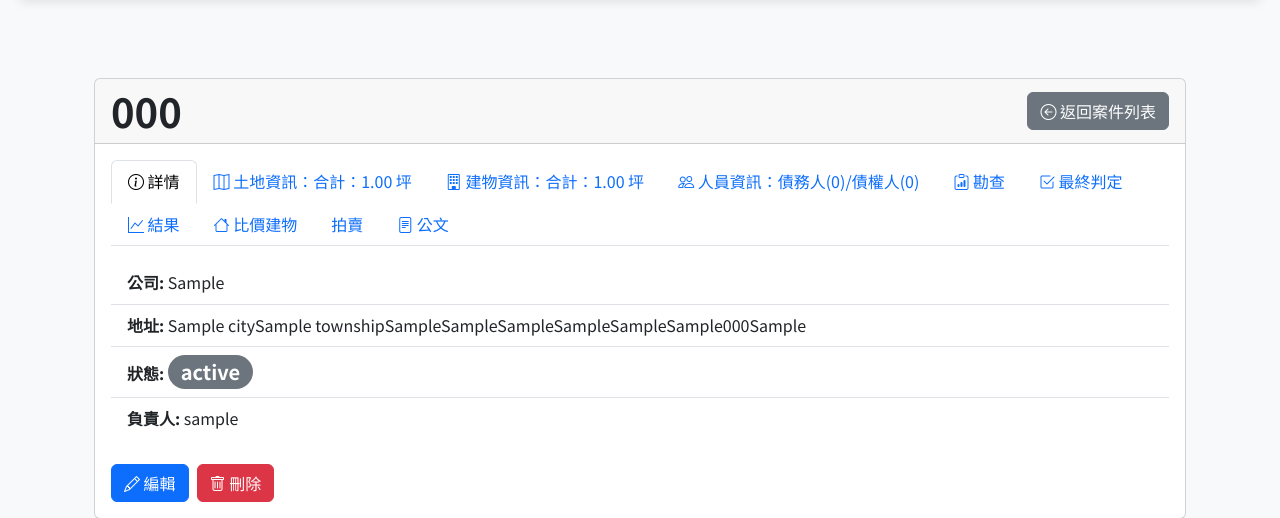
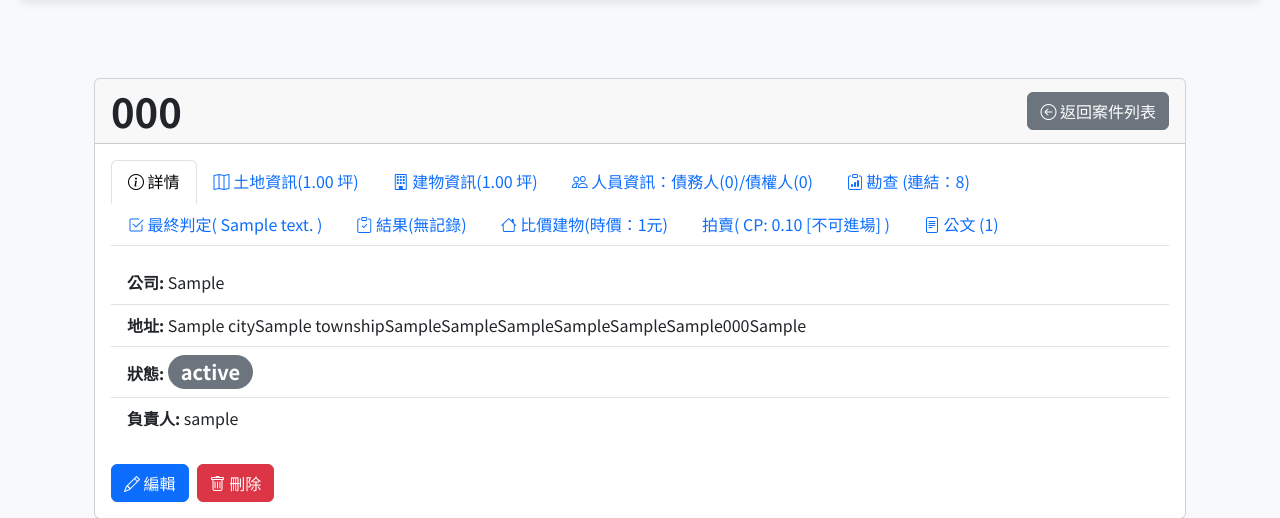
Before and after one commit to leowu0329/djangoYF, a Django app: page /cases/1/ in a window 1280 px wide. Shown: the part 78-596 px from the top of the page. Run offline with Django 5.2, Linux system fonts and the light colour scheme; a user stored in the database is signed in; tables that the repository leaves empty hold one stand-in row (values such as "Sample post"); some libraries are stand-ins or nearby versions.

Commit message:
完成-part7

```diff
--- a/pages/models.py
+++ b/pages/models.py
@@ -30,6 +30,27 @@ class Cases(models.Model):
 
   def get_absolute_url(self):
     return reverse('case_detail', args=[str(self.id)])
+
+  @property
+  def survey_links_count_display(self):
+    total_links_count = 0
+    for survey in self.surveys.all():
+        link_fields = [
+            survey.foreclosureAnnouncementLink,
+            survey.house988Link,
+            survey.objectPhotoLink,
+            survey.netMarketPriceLink,
+            survey.foreclosureRecordLink,
+            survey.objectViewLink,
+            survey.pagesViewLink,
+            survey.moneytViewLink,
+        ]
+        # Count non-empty links for the current survey
+        total_links_count += sum(1 for field in link_fields if field)
+
+    if total_links_count > 0:
+        return f"(連結：{total_links_count})"
+    return "(0)"
 
   def save(self, *args, **kwargs):
     # 處理 bigSection
@@ -99,17 +120,17 @@ class Cases(models.Model):
   def total_calculated_land_area_display(self):
     from django.db.models import Sum # Import Sum here
     total_calculated_area = self.lands.aggregate(Sum('calculatedArea'))['calculatedArea__sum']
-    if total_calculated_area is None:
-      total_calculated_area = Decimal('0')
-    return f"合計：{total_calculated_area.quantize(Decimal('0.01'))} 坪"
+    if total_calculated_area is None or total_calculated_area == Decimal('0'):
+      return "無記錄"
+    return f"{total_calculated_area.quantize(Decimal('0.01'))} 坪"
 
   @property
   def total_calculated_build_area_display(self):
     from django.db.models import Sum # Import Sum here
     total_calculated_area = self.builds.aggregate(Sum('calculatedArea'))['calculatedArea__sum']
-    if total_calculated_area is None:
-      total_calculated_area = Decimal('0')
-    return f"合計：{total_calculated_area.quantize(Decimal('0.01'))} 坪"
+    if total_calculated_area is None or total_calculated_area == Decimal('0'):
+      return "無記錄"
+    return f"{total_calculated_area.quantize(Decimal('0.01'))} 坪"
 
   @property
   def people_summary_display(self):
@@ -117,6 +138,27 @@ class Cases(models.Model):
     debtors_count = self.people.filter(type='債務人').count()
     creditors_count = self.people.filter(type='債權人').count()
     return f"債務人({debtors_count})/債權人({creditors_count})"
+
+  @property
+  def avg_objectbuild_calculate_display(self):
+    from django.db.models import Avg
+    avg_value = self.objectbuilds.aggregate(Avg('calculate'))['calculate__avg']
+    if avg_value is not None:
+      return f"時價：{int(avg_value)}元"
+    return "無記錄"
+
+  @property
+  def result_action_result_display(self):
+    latest_result = self.results.order_by('-created').first()
+    if latest_result and latest_result.actionResult:
+      return f"{latest_result.actionResult}"
+    return "無記錄"
+
+  def __str__(self):
+    return self.caseNumber
+
+  def get_absolute_url(self):
+    return reverse('case_detail', args=[str(self.id)])
 
 class City(models.Model):
   name = models.CharField(u'城市',max_length=30)
--- a/pages/views.py
+++ b/pages/views.py
@@ -266,13 +266,17 @@ class BuildDeleteView(LoginRequiredMixin, DeleteView):
     model = Build
     template_name = 'builds/build_confirm_delete.html'
 
+    def dispatch(self, request, *args, **kwargs):
+        self.object = self.get_object()
+        self.case_pk = self.object.cases.pk
+        return super().dispatch(request, *args, **kwargs)
+
+    def get_success_url(self):
+        return reverse('case_detail', args=[self.case_pk])
+
     def delete(self, request, *args, **kwargs):
-        self.object = self.get_object()
-        case_id = self.object.cases_id
         messages.success(self.request, "建物資料已刪除！")
-        response = super().delete(request, *args, **kwargs)
-        self.success_url = reverse_lazy('case_detail', args=[case_id])
-        return response
+        return super().delete(request, *args, **kwargs)
 
 # Person CRUD
 class PersonCreateView(LoginRequiredMixin, CreateView):
@@ -361,13 +365,17 @@ class SurveyDeleteView(LoginRequiredMixin, DeleteView):
     model = Survey
     template_name = 'surveys/survey_confirm_delete.html'
 
+    def dispatch(self, request, *args, **kwargs):
+        self.object = self.get_object()
+        self.case_pk = self.object.cases.pk
+        return super().dispatch(request, *args, **kwargs)
+
+    def get_success_url(self):
+        return reverse('case_detail', args=[self.case_pk])
+
     def delete(self, request, *args, **kwargs):
-        self.object = self.get_object()
-        case_id = self.object.cases_id
         messages.success(self.request, "勘查資料已刪除！")
-        response = super().delete(request, *args, **kwargs)
-        self.success_url = reverse_lazy('case_detail', args=[case_id])
-        return response
+        return super().delete(request, *args, **kwargs)
 
 # FinalDecision CRUD
 class FinalDecisionCreateView(LoginRequiredMixin, CreateView):
@@ -408,13 +416,17 @@ class FinalDecisionDeleteView(LoginRequiredMixin, DeleteView):
     model = FinalDecision
     template_name = 'finaldecisions/finaldecision_confirm_delete.html'
 
+    def dispatch(self, request, *args, **kwargs):
+        self.object = self.get_object()
+        self.case_pk = self.object.cases.pk
+        return super().dispatch(request, *args, **kwargs)
+
+    def get_success_url(self):
+        return reverse('case_detail', args=[self.case_pk])
+
     def delete(self, request, *args, **kwargs):
-        self.object = self.get_object()
-        case_id = self.object.cases_id
         messages.success(self.request, "最終判定已刪除！")
-        response = super().delete(request, *args, **kwargs)
-        self.success_url = reverse_lazy('case_detail', args=[case_id])
-        return response
+        return super().delete(request, *args, **kwargs)
 
 # Result CRUD
 class ResultCreateView(LoginRequiredMixin, CreateView):
@@ -455,13 +467,17 @@ class ResultDeleteView(LoginRequiredMixin, DeleteView):
     model = Result
     template_name = 'results/result_confirm_delete.html'
 
+    def dispatch(self, request, *args, **kwargs):
+        self.object = self.get_object()
+        self.case_pk = self.object.cases.pk
+        return super().dispatch(request, *args, **kwargs)
+
+    def get_success_url(self):
+        return reverse('case_detail', args=[self.case_pk])
+
     def delete(self, request, *args, **kwargs):
-        self.object = self.get_object()
-        case_id = self.object.cases_id
         messages.success(self.request, "結果資料已刪除！")
-        response = super().delete(request, *args, **kwargs)
-        self.success_url = reverse_lazy('case_detail', args=[case_id])
-        return response
+        return super().delete(request, *args, **kwargs)
 
 # ObjectBuild CRUD
 class ObjectBuildCreateView(LoginRequiredMixin, CreateView):
@@ -531,13 +547,17 @@ class ObjectBuildDeleteView(LoginRequiredMixin, DeleteView):
     model = ObjectBuild
     template_name = 'objectbuilds/objectbuild_confirm_delete.html'
 
+    def dispatch(self, request, *args, **kwargs):
+        self.object = self.get_object()
+        self.case_pk = self.object.cases.pk
+        return super().dispatch(request, *args, **kwargs)
+
+    def get_success_url(self):
+        return reverse('case_detail', args=[self.case_pk])
+
     def delete(self, request, *args, **kwargs):
-        self.object = self.get_object()
-        case_id = self.object.cases_id
         messages.success(self.request, "比價建物已刪除！")
-        response = super().delete(request, *args, **kwargs)
-        self.success_url = reverse_lazy('case_detail', args=[case_id])
-        return response
+        return super().delete(request, *args, **kwargs)
 
 # Bouns CRUD
 class BounsCreateView(LoginRequiredMixin, CreateView):
@@ -649,13 +669,17 @@ class AuctionDeleteView(LoginRequiredMixin, DeleteView):
     model = Auction
     template_name = 'auctions/auction_confirm_delete.html'
 
+    def dispatch(self, request, *args, **kwargs):
+        self.object = self.get_object()
+        self.case_pk = self.object.cases.pk
+        return super().dispatch(request, *args, **kwargs)
+
+    def get_success_url(self):
+        return reverse('case_detail', args=[self.case_pk])
+
     def delete(self, request, *args, **kwargs):
-        self.object = self.get_object()
-        case_id = self.object.cases_id
         messages.success(self.request, "拍賣資料已刪除！")
-        response = super().delete(request, *args, **kwargs)
-        self.success_url = reverse_lazy('case_detail', args=[case_id])
-        return response
+        return super().delete(request, *args, **kwargs)
 
 # OfficialDocument CRUD
 class OfficialDocumentCreateView(LoginRequiredMixin, CreateView):
--- a/templates/cases/case_detail.html
+++ b/templates/cases/case_detail.html
@@ -19,12 +19,12 @@
         </li>
         <li class="nav-item" role="presentation">
           <button class="nav-link" id="lands-tab" data-bs-toggle="tab" data-bs-target="#lands" type="button" role="tab" aria-controls="lands" aria-selected="false">
-            <i class="bi bi-map"></i> 土地資訊：{{ case.total_calculated_land_area_display }}
+            <i class="bi bi-map"></i> 土地資訊({{ case.total_calculated_land_area_display }})
           </button>
         </li>
         <li class="nav-item" role="presentation">
           <button class="nav-link" id="builds-tab" data-bs-toggle="tab" data-bs-target="#builds" type="button" role="tab" aria-controls="builds" aria-selected="false">
-            <i class="bi bi-building"></i> 建物資訊：{{ case.total_calculated_build_area_display }}
+            <i class="bi bi-building"></i> 建物資訊({{ case.total_calculated_build_area_display }})
           </button>
         </li>
         <li class="nav-item" role="presentation">
@@ -34,32 +34,49 @@
         </li>
         <li class="nav-item" role="presentation">
           <button class="nav-link" id="surveys-tab" data-bs-toggle="tab" data-bs-target="#surveys" type="button" role="tab" aria-controls="surveys" aria-selected="false">
-            <i class="bi bi-clipboard-data"></i> 勘查
+            <i class="bi bi-clipboard-data"></i> 勘查 {{ case.survey_links_count_display }}
           </button>
         </li>
         <li class="nav-item" role="presentation">
           <button class="nav-link" id="finaldecisions-tab" data-bs-toggle="tab" data-bs-target="#finaldecisions" type="button" role="tab" aria-controls="finaldecisions" aria-selected="false">
-            <i class="bi bi-check2-square"></i> 最終判定
+            <i class="bi bi-check2-square"></i> 最終判定({% with latest_finaldecision=case.finaldecisions.last %}
+              {% if latest_finaldecision and latest_finaldecision.finalDecision %}
+                {{ latest_finaldecision.finalDecision }}
+              {% else %}
+                無記錄
+              {% endif %}
+            {% endwith %})
           </button>
         </li>
         <li class="nav-item" role="presentation">
           <button class="nav-link" id="results-tab" data-bs-toggle="tab" data-bs-target="#results" type="button" role="tab" aria-controls="results" aria-selected="false">
-            <i class="bi bi-graph-up"></i> 結果
+            <i class="bi bi-clipboard-check"></i> 結果({{ case.result_action_result_display }})
           </button>
         </li>
         <li class="nav-item" role="presentation">
           <button class="nav-link" id="objectbuilds-tab" data-bs-toggle="tab" data-bs-target="#objectbuilds" type="button" role="tab" aria-controls="objectbuilds" aria-selected="false">
-            <i class="bi bi-house"></i> 比價建物
+            <i class="bi bi-house"></i> 比價建物({{ case.avg_objectbuild_calculate_display }})
           </button>
         </li>
         <li class="nav-item" role="presentation">
           <button class="nav-link" id="auctions-tab" data-bs-toggle="tab" data-bs-target="#auctions" type="button" role="tab" aria-controls="auctions" aria-selected="false">
-            <i class="bi bi-gavel"></i> 拍賣
+            <i class="bi bi-gavel"></i> 拍賣({% with latest_auction=case.auctions.last %}
+              {% if latest_auction %}
+                CP: {{ latest_auction.calculated_cp_value }}
+                {% if latest_auction.type == '1拍' and latest_auction.calculated_cp_value > 0.92 or latest_auction.type == '2拍' and latest_auction.calculated_cp_value > 1.15 or latest_auction.type == '3拍' and latest_auction.calculated_cp_value > 1.44 or latest_auction.type == '4拍' and latest_auction.calculated_cp_value > 1.80 %}
+                  [建議進場]
+                {% else %}
+                  [不可進場]
+                {% endif %}
+              {% else %}
+                無記錄
+              {% endif %}
+            {% endwith %})
           </button>
         </li>
         <li class="nav-item" role="presentation">
           <button class="nav-link" id="officialdocuments-tab" data-bs-toggle="tab" data-bs-target="#officialdocuments" type="button" role="tab" aria-controls="officialdocuments" aria-selected="false">
-            <i class="bi bi-file-text"></i> 公文
+            <i class="bi bi-file-text"></i> 公文 ({% if case.officialdocuments.count > 0 %}{{ case.officialdocuments.count }}{% else %}0{% endif %})
           </button>
         </li>
       </ul>
```
